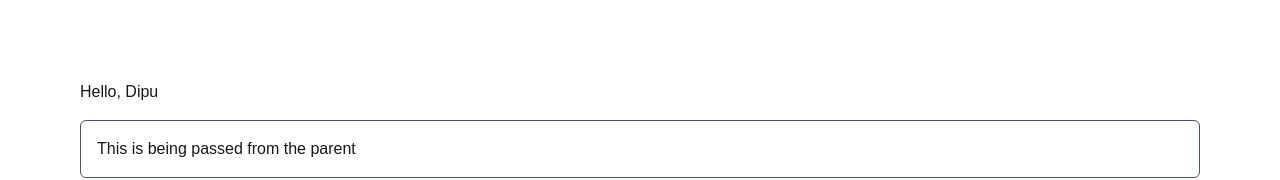
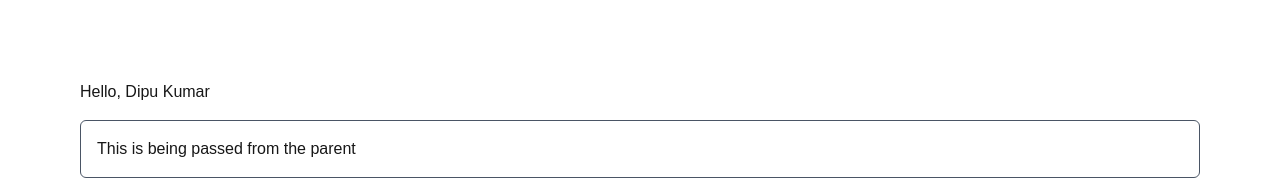
Before and after one commit to dipu4432/next-and-supabase-app, a Next.js app: page / in a window 1280 px wide. Shown: the top 180 px of the page. Built offline with nearby package versions, Linux system fonts and the light colour scheme.

Commit message:
Nothing commit

```diff
--- a/app/page.js
+++ b/app/page.js
@@ -12,7 +12,7 @@ function Card({ children }) {
 
 export default function Home() {
   const [ isVisible, setIsVisible ] = useState(true)
-  const name = "Dipu";
+  const name = "Dipu Kumar";
 
   const handleClick = (e) => {
     setIsVisible(!isVisible)
```
